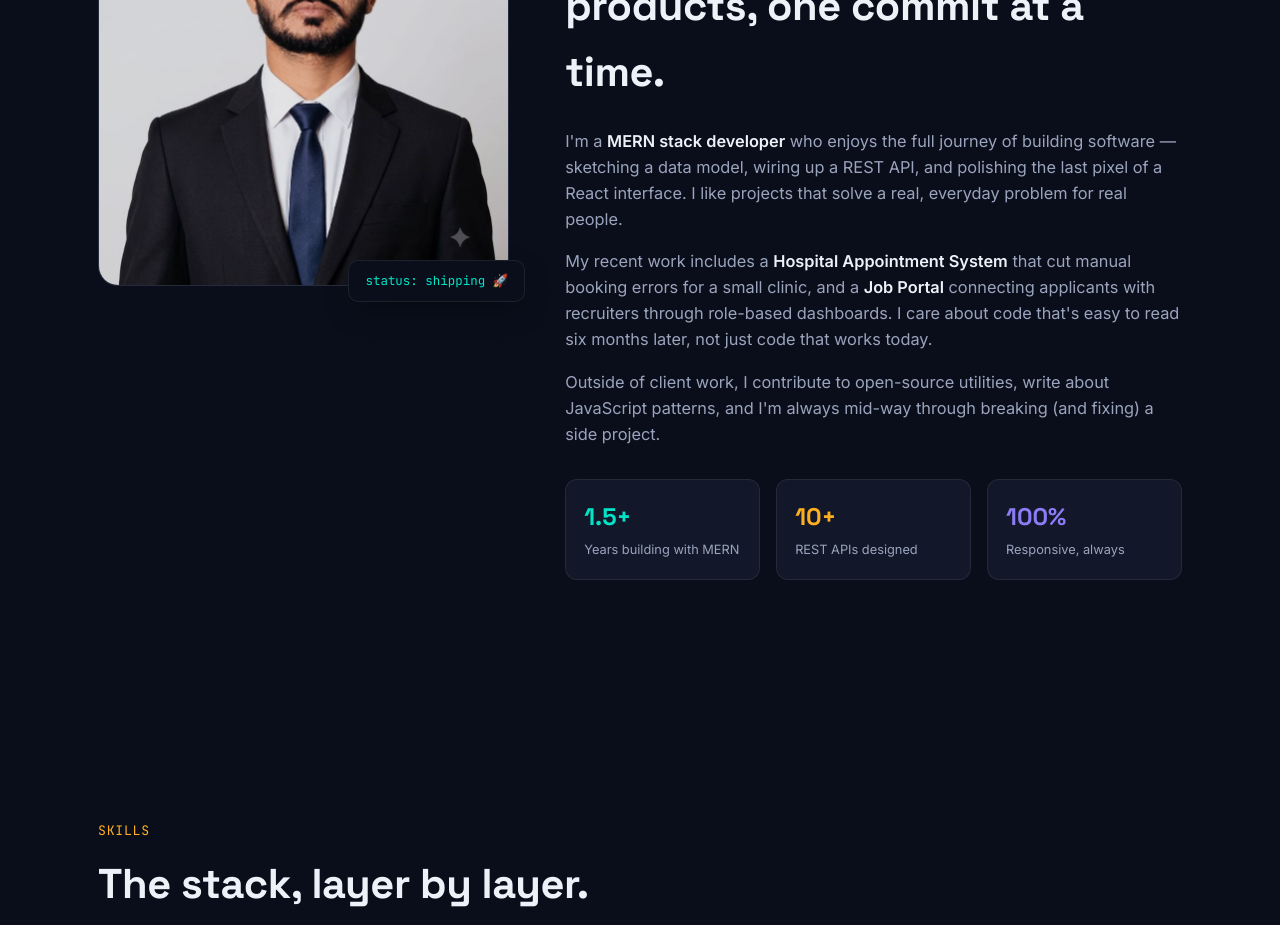
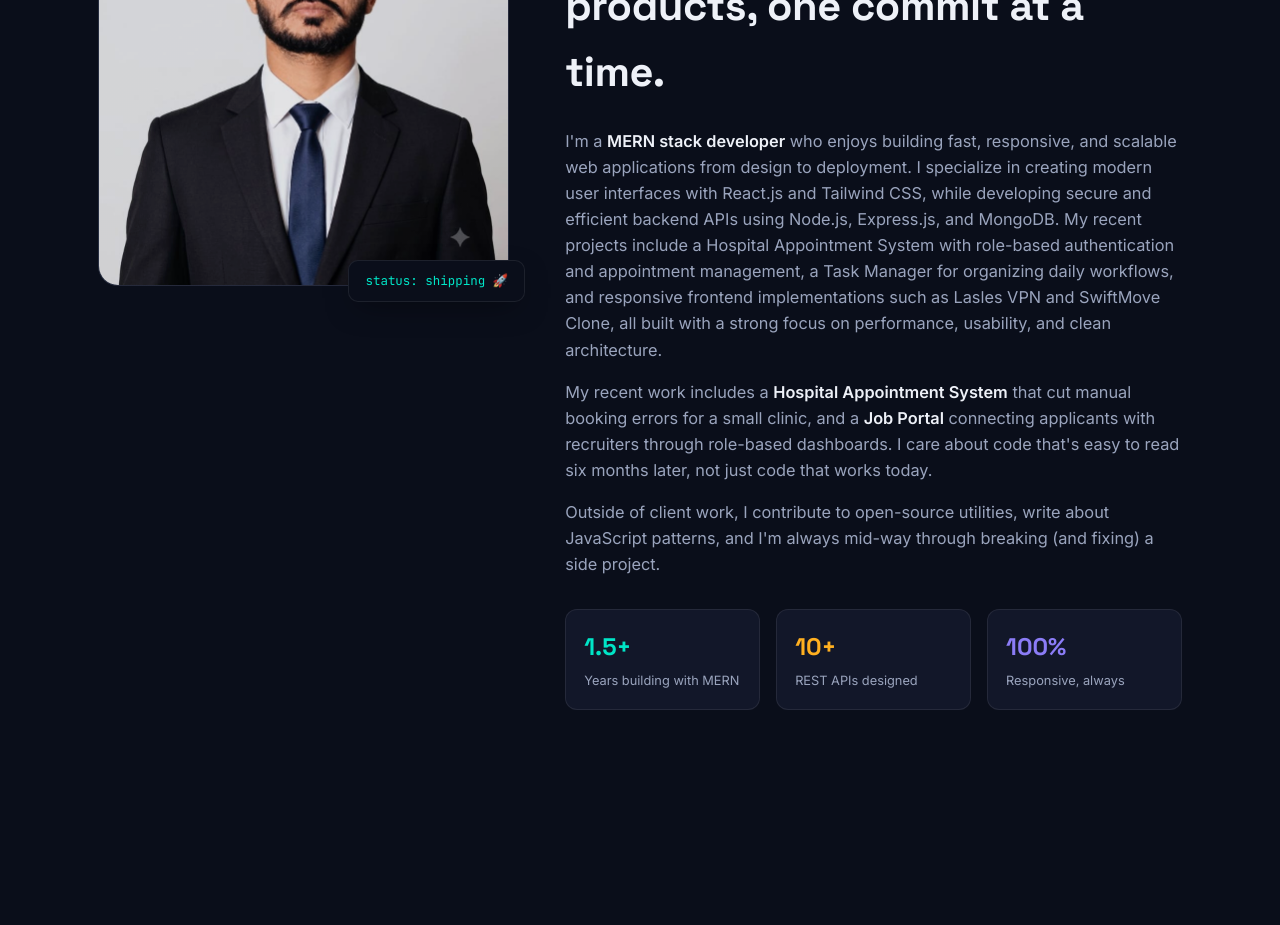
Before and after one commit to Nomikhan123786/portfolio, a React (Vite) app: page / in a window 1280 px wide. Shown: the part 1200-2125 px from the top of the page. Built offline with nearby package versions, Linux system fonts and the light colour scheme; no server answers.

Commit message:
Change About paragraph

```diff
--- a/src/components/About.jsx
+++ b/src/components/About.jsx
@@ -29,14 +29,20 @@ export default function About() {
             Turning ideas into working products, one commit at a time.
           </h2>
           <p className="text-ink-muted mb-4 text-[1.02rem]">
-            I&apos;m a{" "}
+            I'm a{" "}
             <strong className="text-ink font-semibold">
               MERN stack developer
             </strong>{" "}
-            who enjoys the full journey of building software — sketching a data
-            model, wiring up a REST API, and polishing the last pixel of a React
-            interface. I like projects that solve a real, everyday problem for
-            real people.
+            who enjoys building fast, responsive, and scalable web applications
+            from design to deployment. I specialize in creating modern user
+            interfaces with React.js and Tailwind CSS, while developing secure
+            and efficient backend APIs using Node.js, Express.js, and MongoDB.
+            My recent projects include a Hospital Appointment System with
+            role-based authentication and appointment management, a Task Manager
+            for organizing daily workflows, and responsive frontend
+            implementations such as Lasles VPN and SwiftMove Clone, all built
+            with a strong focus on performance, usability, and clean
+            architecture.
           </p>
           <p className="text-ink-muted mb-4 text-[1.02rem]">
             My recent work includes a{" "}
```
